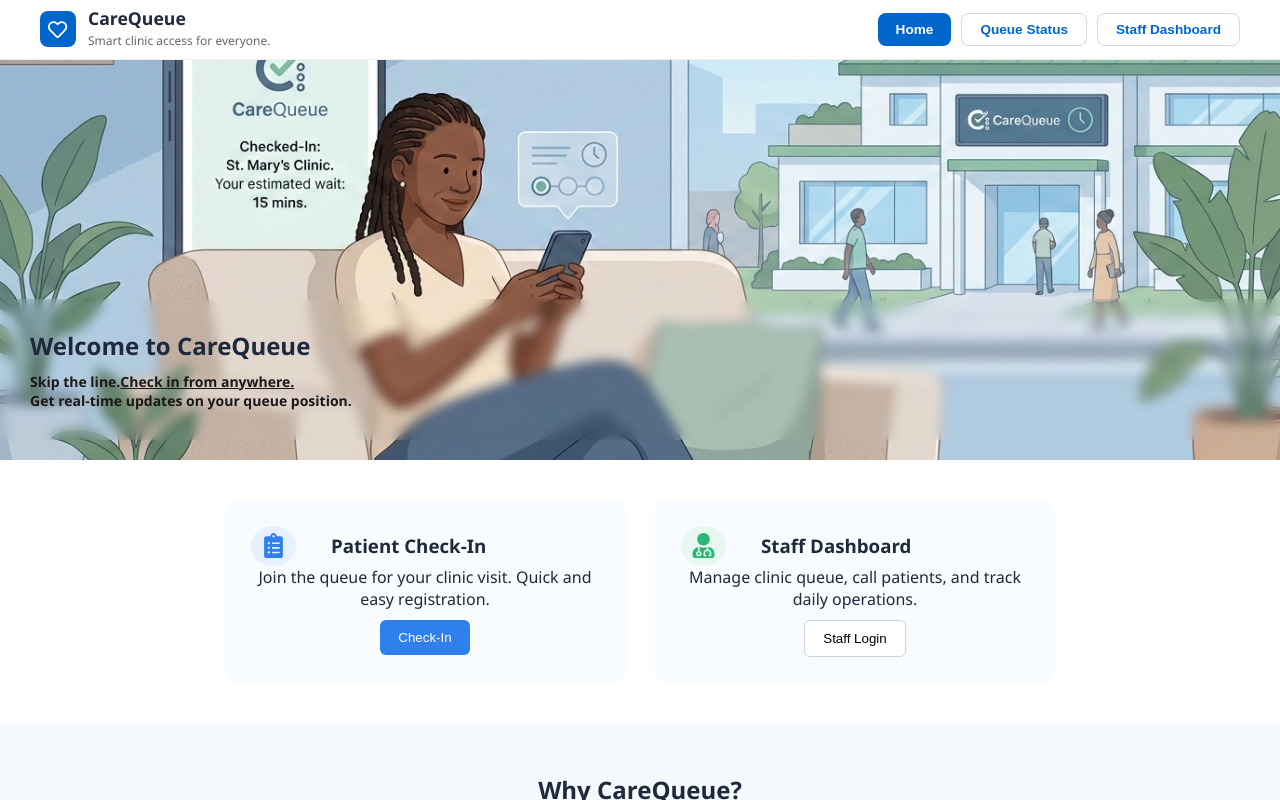
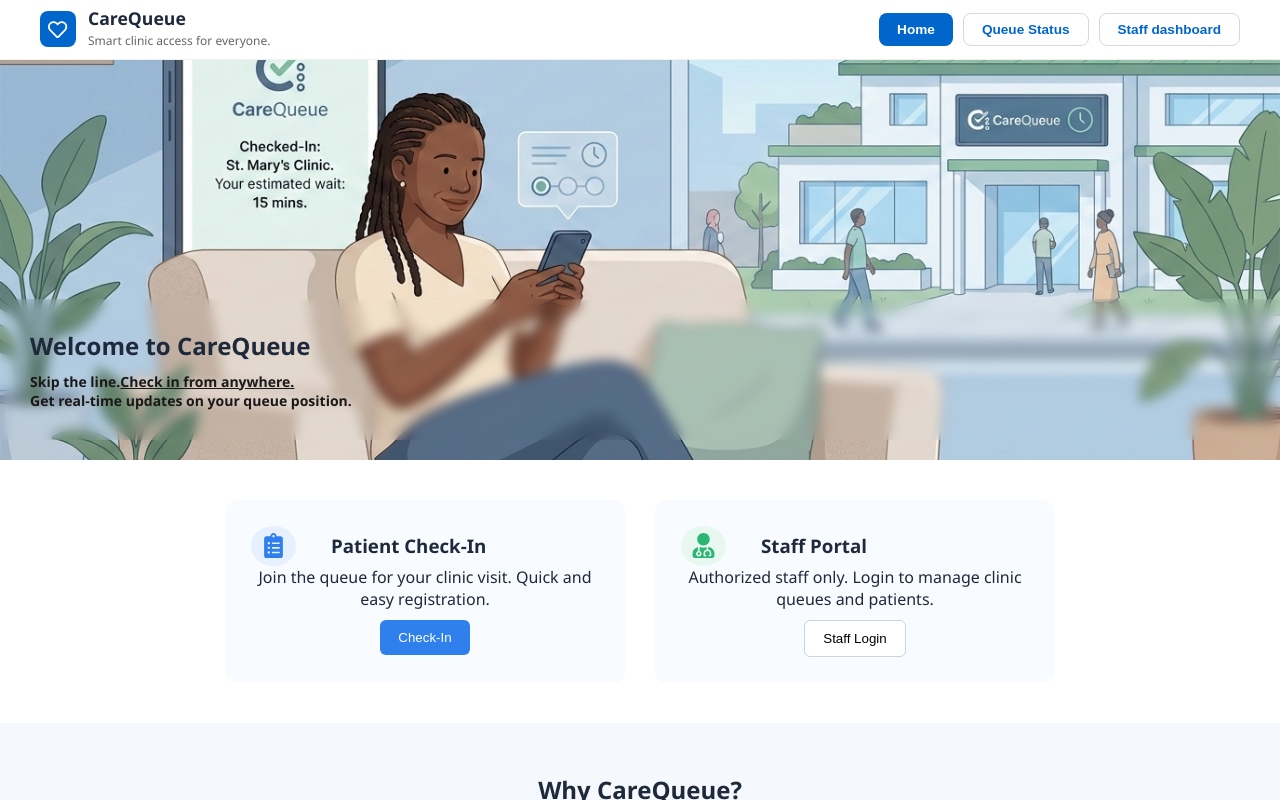
Before and after one commit to The-Nexus-Capstone/Nexus-Carequeue, a React app in the folder frontend/: page / in a window 1280 px wide. Built offline with nearby package versions, Linux system fonts and the light colour scheme; the HTML template or start-up script is replaced by a standard one.

Commit message:
fix: finalize landing page routes and resolve merge conflicts

```diff
--- a/frontend/src/Pages/Landing.jsx
+++ b/frontend/src/Pages/Landing.jsx
@@ -1,17 +1,23 @@
-import { useState } from "react";
-import { useNavigate } from "react-router-dom"; // 1. Import useNavigate
+import React, { useState } from "react";
+import { useNavigate } from "react-router-dom";
 import "./Landing.css";
 import heroImg from "../assets/hero.png";
-import { FaClock, FaMapMarkerAlt, FaSmile } from "react-icons/fa";
-import { FaClipboardList, FaUserMd } from "react-icons/fa";
-import { FaRegHeart } from 'react-icons/fa';
+import {
+  FaClock,
+  FaMapMarkerAlt,
+  FaSmile,
+  FaClipboardList,
+  FaUserMd,
+  FaRegHeart
+} from "react-icons/fa";
 
 function Landing() {
   const [menuOpen, setMenuOpen] = useState(false);
-  const navigate = useNavigate(); // 2. Initialize navigate function
+  const navigate = useNavigate();
 
   return (
     <div className="landing">
+      {/* Navigation Header */}
       <div className="nav-wrapper">
         <header className="navbar">
           <div className="nav-container">
@@ -19,45 +25,44 @@ function Landing() {
               ☰
             </div>
 
-            <div className="logo">
+            <div className="logo" onClick={() => navigate("/")} style={{ cursor: 'pointer' }}>
               <div className="logo-icon">
                 <FaRegHeart />
               </div>
               <div className="logo-text">
                 <h3>CareQueue</h3>
-                {/* Tagline stays visible for everyone */}
                 <span>Smart clinic access for everyone.</span>
               </div>
             </div>
 
             <nav className="nav-links">
               <button className="nav-btn active">Home</button>
-              <button className="nav-btn outline">Queue Status</button>
-              {/* 3. Add onClick to Navbar button */}
-              <button
-                className="nav-btn outline"
-                onClick={() => navigate("/staff-login")}
-              >
-                Staff Dashboard
+
+              <button className="nav-btn outline" onClick={() => navigate("/queue-status")}>
+                Queue Status
+              </button>
+
+              <button className="nav-btn outline" onClick={() => navigate("/staff-dashbord")}>
+                Staff dashboard
               </button>
             </nav>
           </div>
         </header>
 
+
         {menuOpen && (
           <div className="mobile-menu">
             <button className="nav-btn active">Home</button>
-            <button className="nav-btn outline">Queue Status</button>
-
-            <button
-              className="nav-btn outline"
-              onClick={() => navigate("/staff-login")}
-            >
-              Staff Dashboard
+            <button className="nav-btn outline" onClick={() => navigate("/queue-status")}>
+              Queue Status
+            </button>
+            <button className="nav-btn outline" onClick={() => navigate("/staff-login")}>
+              Staff Login
             </button>
           </div>
         )}
       </div>
+
 
       <section className="hero-section">
         <img src={heroImg} alt="Clinic" className="hero-img" />
@@ -65,7 +70,6 @@ function Landing() {
           <h1>Welcome to CareQueue</h1>
           <p>
             Skip the line.
-      {/* Clickable text for Check-In only */}
             <span
               className="hero-link"
               onClick={() => navigate("/patient/checkin")}
@@ -79,7 +83,9 @@ function Landing() {
         </div>
       </section>
 
+
       <section className="action-section">
+
         <div className="action-card">
           <div className="action-cardinfo">
             <div className="card-icon blue">
@@ -91,21 +97,26 @@ function Landing() {
             Join the queue for your clinic visit.
             Quick and easy registration.
           </p>
-          <button className="primary-btn">Check-In</button>
+          <button
+            className="primary-btn"
+            onClick={() => navigate("/patient/checkin")}
+          >
+            Check-In
+          </button>
         </div>
+
 
         <div className="action-card">
           <div className="action-cardinfo">
             <div className="card-icon green">
               <FaUserMd />
             </div>
-            <h3>Staff Dashboard</h3>
+            <h3>Staff Portal</h3>
           </div>
           <p>
-            Manage clinic queue, call patients,
-            and track daily operations.
+            Authorized staff only. Login to
+            manage clinic queues and patients.
           </p>
-
           <button
             className="secondary-btn"
             onClick={() => navigate("/staff-login")}
@@ -114,6 +125,7 @@ function Landing() {
           </button>
         </div>
       </section>
+
 
       <section className="why-section">
         <h2>Why CareQueue?</h2>
```
Lines whose indentation alone changed are shown as unchanged.
